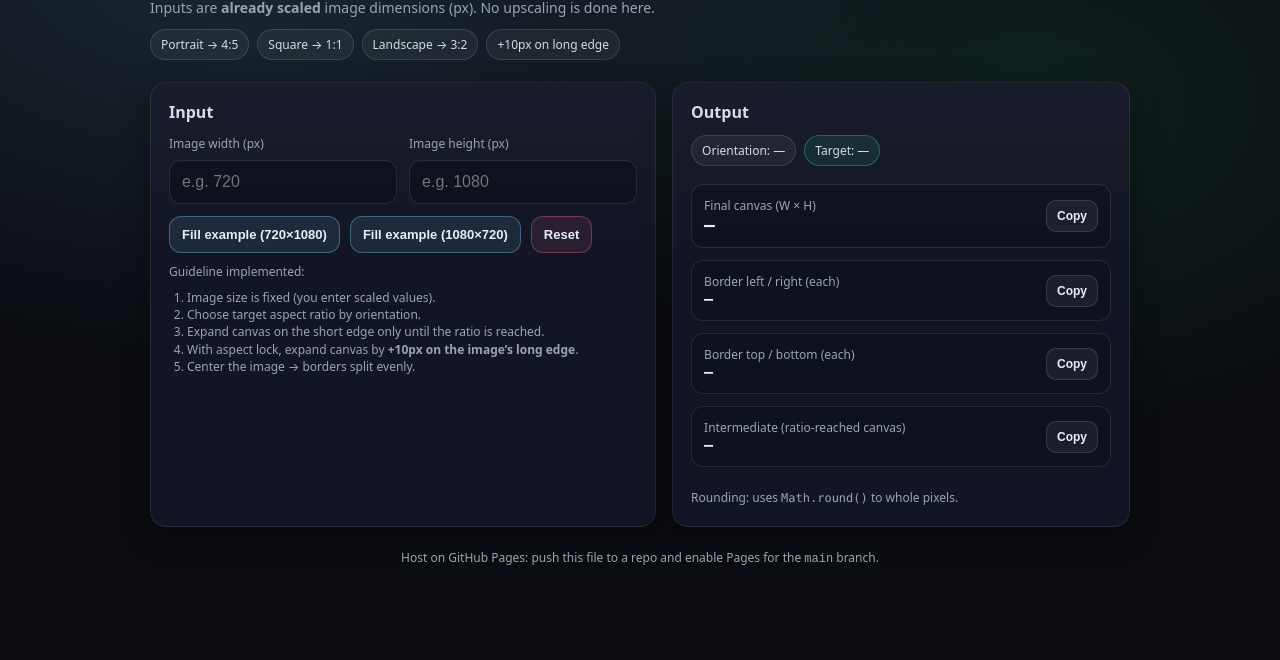
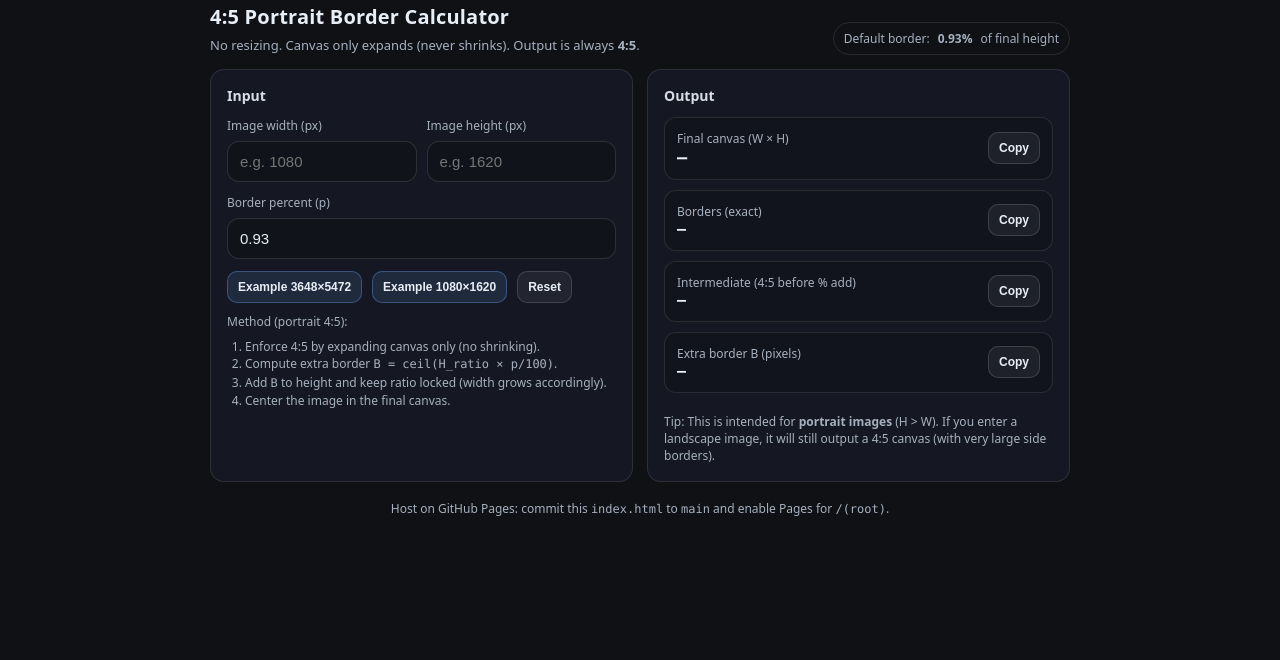
Before and after one commit to jonlanda/descarte-border-calculator, a plain HTML site: page index.html in a window 1280 px wide. Shown: the part 140-800 px from the top of the page. Drawn offline with Linux system fonts and the light colour scheme.

Commit message:
new version of webstie

```diff
--- a/index.html
+++ b/index.html
@@ -3,221 +3,129 @@
 <head>
   <meta charset="utf-8" />
   <meta name="viewport" content="width=device-width, initial-scale=1" />
-  <title>Instagram Border / Canvas Calculator</title>
+  <title>4:5 Portrait Border Calculator</title>
   <style>
-    :root {
-      --bg: #0b0d12;
-      --card: #121624;
-      --muted: #9aa4b2;
-      --text: #e8eef6;
-      --accent: #7dd3fc;
-      --danger: #fb7185;
-      --ok: #34d399;
-      --border: rgba(255,255,255,0.08);
-      --shadow: 0 10px 30px rgba(0,0,0,0.35);
-      --radius: 16px;
-      --mono: ui-monospace, SFMono-Regular, Menlo, Monaco, Consolas, "Liberation Mono", "Courier New", monospace;
-      --sans: ui-sans-serif, system-ui, -apple-system, Segoe UI, Roboto, Helvetica, Arial, "Apple Color Emoji", "Segoe UI Emoji";
+    :root{
+      --bg:#0f1115;
+      --card:#151822;
+      --text:#e8eef6;
+      --muted:#a7b0be;
+      --line:rgba(255,255,255,.10);
+      --accent:#6ea8fe;
+      --radius:14px;
+      --mono: ui-monospace, SFMono-Regular, Menlo, Monaco, Consolas, "Liberation Mono","Courier New", monospace;
+      --sans: ui-sans-serif, system-ui, -apple-system, Segoe UI, Roboto, Helvetica, Arial;
     }
-    * { box-sizing: border-box; }
-    body {
-      margin: 0;
-      font-family: var(--sans);
-      background: radial-gradient(1200px 700px at 20% 10%, rgba(125,211,252,0.14), transparent 60%),
-                  radial-gradient(900px 600px at 80% 30%, rgba(52,211,153,0.10), transparent 55%),
-                  var(--bg);
-      color: var(--text);
-      min-height: 100vh;
-      display: grid;
-      place-items: center;
-      padding: 24px;
+    *{box-sizing:border-box}
+    body{
+      margin:0;
+      font-family:var(--sans);
+      color:var(--text);
+      background:var(--bg);
+      min-height:100vh;
+      display:grid;
+      place-items:center;
+      padding:24px;
     }
-    .wrap {
-      width: min(980px, 100%);
-      display: grid;
-      gap: 16px;
+    .wrap{width:min(860px, 100%); display:grid; gap:14px;}
+    header{
+      display:flex; justify-content:space-between; align-items:flex-end; gap:12px; flex-wrap:wrap;
     }
-    header {
-      display: flex;
-      align-items: baseline;
-      justify-content: space-between;
-      gap: 12px;
-      flex-wrap: wrap;
+    h1{margin:0; font-size:20px; letter-spacing:.2px;}
+    .sub{margin:6px 0 0 0; color:var(--muted); font-size:13px; line-height:1.4;}
+    .pill{
+      display:inline-flex; align-items:center; gap:8px;
+      padding:7px 10px; border:1px solid var(--line); border-radius:999px;
+      color:var(--muted); font-size:12px;
     }
-    h1 {
-      margin: 0;
-      font-size: clamp(20px, 2.6vw, 28px);
-      letter-spacing: 0.2px;
+    .grid{display:grid; grid-template-columns:1fr 1fr; gap:14px;}
+    @media (max-width: 820px){ .grid{grid-template-columns:1fr;} }
+    .card{
+      background:var(--card);
+      border:1px solid var(--line);
+      border-radius:var(--radius);
+      padding:16px;
     }
-    .subtitle {
-      color: var(--muted);
-      font-size: 14px;
-      margin-top: 6px;
+    .card h2{
+      margin:0 0 12px 0;
+      font-size:14px;
+      color:rgba(232,238,246,.92);
     }
-    .grid {
-      display: grid;
-      grid-template-columns: 1.05fr 0.95fr;
-      gap: 16px;
+    .row{display:grid; grid-template-columns:1fr 1fr; gap:10px;}
+    .field{display:grid; gap:7px;}
+    label{font-size:12px; color:var(--muted);}
+    input{
+      width:100%;
+      padding:11px 12px;
+      border-radius:12px;
+      border:1px solid rgba(255,255,255,.12);
+      background:rgba(0,0,0,.18);
+      color:var(--text);
+      font-size:15px;
+      outline:none;
     }
-    @media (max-width: 860px) {
-      .grid { grid-template-columns: 1fr; }
+    input:focus{
+      border-color: rgba(110,168,254,.55);
+      box-shadow:0 0 0 4px rgba(110,168,254,.12);
     }
-    .card {
-      background: linear-gradient(180deg, rgba(255,255,255,0.03), transparent 40%), var(--card);
-      border: 1px solid var(--border);
-      border-radius: var(--radius);
-      box-shadow: var(--shadow);
-      padding: 18px;
+    .hint{margin-top:10px; color:var(--muted); font-size:12px; line-height:1.45;}
+    .out{
+      display:grid; gap:10px;
     }
-    .card h2 {
-      margin: 0 0 12px 0;
-      font-size: 16px;
-      color: rgba(232,238,246,0.92);
-      font-weight: 650;
+    .kv{
+      border:1px solid rgba(255,255,255,.10);
+      border-radius:12px;
+      background:rgba(0,0,0,.14);
+      padding:12px;
+      display:grid;
+      grid-template-columns:1fr auto;
+      gap:10px;
+      align-items:center;
     }
-    .row {
-      display: grid;
-      grid-template-columns: 1fr 1fr;
-      gap: 12px;
+    .k{color:var(--muted); font-size:12px;}
+    .v{font-family:var(--mono); font-weight:800; font-size:15px;}
+    .v.big{font-size:17px;}
+    button{
+      cursor:pointer;
+      border:1px solid rgba(255,255,255,.14);
+      background:rgba(255,255,255,.06);
+      color:var(--text);
+      padding:8px 10px;
+      border-radius:10px;
+      font-size:12px;
+      font-weight:700;
     }
-    .field {
-      display: grid;
-      gap: 8px;
+    button:hover{border-color:rgba(255,255,255,.22)}
+    .warn{
+      display:none;
+      margin-top:10px;
+      padding:10px 12px;
+      border-radius:12px;
+      border:1px solid rgba(255,193,7,.35);
+      background:rgba(255,193,7,.10);
+      color:rgba(255,255,255,.92);
+      font-size:12px;
+      line-height:1.45;
     }
-    label {
-      font-size: 12px;
-      color: var(--muted);
+    .btnrow{display:flex; gap:10px; flex-wrap:wrap; margin-top:12px;}
+    .primary{
+      border-color: rgba(110,168,254,.35);
+      background: rgba(110,168,254,.12);
     }
-    input[type="number"] {
-      width: 100%;
-      padding: 12px 12px;
-      border-radius: 12px;
-      border: 1px solid rgba(255,255,255,0.10);
-      background: rgba(0,0,0,0.25);
-      color: var(--text);
-      outline: none;
-      font-size: 16px;
-    }
-    input[type="number"]:focus {
-      border-color: rgba(125,211,252,0.55);
-      box-shadow: 0 0 0 4px rgba(125,211,252,0.08);
-    }
-    .btnrow {
-      display: flex;
-      gap: 10px;
-      margin-top: 12px;
-      flex-wrap: wrap;
-    }
-    button {
-      cursor: pointer;
-      border: 1px solid rgba(255,255,255,0.12);
-      background: rgba(255,255,255,0.06);
-      color: var(--text);
-      padding: 10px 12px;
-      border-radius: 12px;
-      font-weight: 600;
-      font-size: 13px;
-    }
-    button:hover { border-color: rgba(255,255,255,0.22); }
-    button:active { transform: translateY(1px); }
-    .primary {
-      border-color: rgba(125,211,252,0.35);
-      background: rgba(125,211,252,0.10);
-    }
-    .danger {
-      border-color: rgba(251,113,133,0.35);
-      background: rgba(251,113,133,0.10);
-    }
-    .note {
-      margin-top: 10px;
-      color: var(--muted);
-      font-size: 12px;
-      line-height: 1.45;
-    }
-    .out {
-      display: grid;
-      gap: 12px;
-    }
-    .pillrow {
-      display: flex;
-      gap: 8px;
-      flex-wrap: wrap;
-      margin-bottom: 6px;
-    }
-    .pill {
-      font-size: 12px;
-      padding: 6px 10px;
-      border-radius: 999px;
-      border: 1px solid rgba(255,255,255,0.12);
-      color: rgba(232,238,246,0.9);
-      background: rgba(255,255,255,0.05);
-    }
-    .pill.ok {
-      border-color: rgba(52,211,153,0.35);
-      background: rgba(52,211,153,0.10);
-    }
-    .kv {
-      display: grid;
-      grid-template-columns: 1fr auto;
-      gap: 10px;
-      padding: 12px;
-      border-radius: 12px;
-      border: 1px solid rgba(255,255,255,0.10);
-      background: rgba(0,0,0,0.18);
-      align-items: center;
-    }
-    .k {
-      color: var(--muted);
-      font-size: 12px;
-    }
-    .v {
-      font-family: var(--mono);
-      font-size: 15px;
-      font-weight: 700;
-      letter-spacing: 0.2px;
-    }
-    .v.big {
-      font-size: 18px;
-    }
-    .copy {
-      margin-left: 10px;
-      padding: 8px 10px;
-      font-size: 12px;
-      border-radius: 10px;
-    }
-    .warn {
-      margin-top: 10px;
-      padding: 10px 12px;
-      border-radius: 12px;
-      border: 1px solid rgba(251,113,133,0.35);
-      background: rgba(251,113,133,0.10);
-      color: rgba(255,255,255,0.92);
-      font-size: 12px;
-      display: none;
-    }
-    footer {
-      color: var(--muted);
-      font-size: 12px;
-      text-align: center;
-      margin-top: 6px;
-    }
-    a { color: var(--accent); text-decoration: none; }
-    a:hover { text-decoration: underline; }
+    footer{color:var(--muted); font-size:12px; text-align:center; padding-top:4px;}
+    code{font-family:var(--mono);}
   </style>
 </head>
 <body>
   <div class="wrap">
     <header>
       <div>
-        <h1>Instagram Border / Canvas Calculator</h1>
-        <div class="subtitle">Inputs are <b>already scaled</b> image dimensions (px). No upscaling is done here.</div>
+        <h1>4:5 Portrait Border Calculator</h1>
+        <p class="sub">
+          No resizing. Canvas only expands (never shrinks). Output is always <b>4:5</b>.
+        </p>
       </div>
-      <div class="pillrow" aria-label="rules">
-        <span class="pill">Portrait → 4:5</span>
-        <span class="pill">Square → 1:1</span>
-        <span class="pill">Landscape → 3:2</span>
-        <span class="pill">+10px on long edge</span>
-      </div>
+      <div class="pill">Default border: <b>0.93%</b> of final height</div>
     </header>
 
     <div class="grid">
@@ -227,278 +135,201 @@
         <div class="row">
           <div class="field">
             <label for="w">Image width (px)</label>
-            <input id="w" type="number" inputmode="numeric" min="1" step="1" placeholder="e.g. 720" />
+            <input id="w" type="number" min="1" step="1" placeholder="e.g. 1080" />
           </div>
           <div class="field">
             <label for="h">Image height (px)</label>
-            <input id="h" type="number" inputmode="numeric" min="1" step="1" placeholder="e.g. 1080" />
+            <input id="h" type="number" min="1" step="1" placeholder="e.g. 1620" />
           </div>
         </div>
 
-        <div class="btnrow">
-          <button class="primary" id="examplePortrait">Fill example (720×1080)</button>
-          <button class="primary" id="exampleLandscape">Fill example (1080×720)</button>
-          <button class="danger" id="reset">Reset</button>
+        <div class="field" style="margin-top:12px;">
+          <label for="p">Border percent (p)</label>
+          <input id="p" type="number" min="0" step="0.01" value="0.93" />
         </div>
 
-        <div class="note">
-          Guideline implemented:
-          <ol style="margin:8px 0 0 18px; padding:0;">
-            <li>Image size is fixed (you enter scaled values).</li>
-            <li>Choose target aspect ratio by orientation.</li>
-            <li>Expand canvas on the short edge only until the ratio is reached.</li>
-            <li>With aspect lock, expand canvas by <b>+10px on the image’s long edge</b>.</li>
-            <li>Center the image → borders split evenly.</li>
-          </ol>
+        <div class="btnrow">
+          <button class="primary" id="ex1">Example 3648×5472</button>
+          <button class="primary" id="ex2">Example 1080×1620</button>
+          <button id="reset">Reset</button>
         </div>
 
         <div class="warn" id="warn"></div>
+
+        <div class="hint">
+          Method (portrait 4:5):
+          <ol style="margin:8px 0 0 18px; padding:0;">
+            <li>Enforce 4:5 by expanding canvas only (no shrinking).</li>
+            <li>Compute extra border <code>B = ceil(H_ratio × p/100)</code>.</li>
+            <li>Add <code>B</code> to height and keep ratio locked (width grows accordingly).</li>
+            <li>Center the image in the final canvas.</li>
+          </ol>
+        </div>
       </section>
 
       <section class="card">
         <h2>Output</h2>
 
         <div class="out">
-          <div class="pillrow">
-            <span class="pill" id="orientationPill">Orientation: —</span>
-            <span class="pill ok" id="ratioPill">Target: —</span>
-          </div>
-
           <div class="kv">
             <div>
               <div class="k">Final canvas (W × H)</div>
               <div class="v big" id="finalWH">—</div>
             </div>
-            <button class="copy" id="copyFinal" disabled>Copy</button>
+            <button id="copyFinal" disabled>Copy</button>
           </div>
 
           <div class="kv">
             <div>
-              <div class="k">Border left / right (each)</div>
-              <div class="v" id="borderLR">—</div>
+              <div class="k">Borders (exact)</div>
+              <div class="v" id="borders">—</div>
             </div>
-            <button class="copy" id="copyLR" disabled>Copy</button>
+            <button id="copyBorders" disabled>Copy</button>
           </div>
 
           <div class="kv">
             <div>
-              <div class="k">Border top / bottom (each)</div>
-              <div class="v" id="borderTB">—</div>
+              <div class="k">Intermediate (4:5 before % add)</div>
+              <div class="v" id="ratioStep">—</div>
             </div>
-            <button class="copy" id="copyTB" disabled>Copy</button>
+            <button id="copyRatio" disabled>Copy</button>
           </div>
 
           <div class="kv">
             <div>
-              <div class="k">Intermediate (ratio-reached canvas)</div>
-              <div class="v" id="ratioCanvas">—</div>
+              <div class="k">Extra border B (pixels)</div>
+              <div class="v" id="Bpx">—</div>
             </div>
-            <button class="copy" id="copyRatioCanvas" disabled>Copy</button>
+            <button id="copyB" disabled>Copy</button>
           </div>
 
-          <div class="note">
-            Rounding: uses <span style="font-family:var(--mono)">Math.round()</span> to whole pixels.
+          <div class="hint">
+            Tip: This is intended for <b>portrait images</b> (H &gt; W). If you enter a landscape image, it will still output a 4:5 canvas (with very large side borders).
           </div>
         </div>
       </section>
     </div>
 
     <footer>
-      Host on GitHub Pages: push this file to a repo and enable Pages for the <code>main</code> branch.
+      Host on GitHub Pages: commit this <code>index.html</code> to <code>main</code> and enable Pages for <code>/(root)</code>.
     </footer>
   </div>
 
   <script>
-    // --- Helpers ---
     const $ = (id) => document.getElementById(id);
 
-    function round(n) {
-      return Math.round(n);
+    function clampPosInt(x) {
+      if (!Number.isFinite(x)) return null;
+      const n = Math.floor(x);
+      return n >= 1 ? n : null;
     }
 
-    function clampInt(n) {
-      if (!Number.isFinite(n)) return null;
-      const x = Math.floor(n);
-      if (x < 1) return null;
-      return x;
+    function copy(btn, text) {
+      return navigator.clipboard.writeText(text).then(() => {
+        const old = btn.textContent;
+        btn.textContent = "Copied!";
+        setTimeout(() => (btn.textContent = old), 900);
+      });
     }
 
-    function copyText(text) {
-      return navigator.clipboard.writeText(text);
-    }
+    /**
+     * 4:5 portrait canvas with percentage-based extra border.
+     * - No scaling
+     * - Never shrinks; only expands
+     * - Final ratio always 4:5
+     */
+    function calcPortrait45(W, H, p) {
+      const rw = 4, rh = 5;
 
-    // --- Core algorithm (inputs already scaled; no resizing here) ---
-    function compute(imgW, imgH) {
-      // Orientation
-      const isSquare = imgW === imgH;
-      const isPortrait = imgH > imgW;
-      const orientation = isSquare ? "Square" : (isPortrait ? "Portrait" : "Landscape");
+      // Enforce 4:5 without shrinking:
+      // Required height for 4:5 at current width:
+      const H_target = Math.ceil(W * rh / rw);
 
-      // Target ratio by orientation
-      let ratioW, ratioH, ratioLabel;
-      if (isSquare) { ratioW = 1; ratioH = 1; ratioLabel = "1:1"; }
-      else if (isPortrait) { ratioW = 4; ratioH = 5; ratioLabel = "4:5"; }
-      else { ratioW = 3; ratioH = 2; ratioLabel = "3:2"; }
+      // Height after ratio enforcement must be >= original height and >= target
+      const H_ratio = Math.max(H, H_target);
 
-      // Step: expand canvas only on short edge until ratio reached (no image scaling)
-      let canvasW_ratio, canvasH_ratio;
-      if (isPortrait) {
-        canvasW_ratio = imgW;
-        canvasH_ratio = round(imgW * ratioH / ratioW);
-        // Ensure we never shrink: if computed is smaller than image, expand the other side instead.
-        if (canvasH_ratio < imgH) {
-          canvasH_ratio = imgH;
-          canvasW_ratio = round(imgH * ratioW / ratioH);
-        }
-      } else if (isSquare) {
-        canvasW_ratio = imgW;
-        canvasH_ratio = imgH;
-      } else {
-        canvasH_ratio = imgH;
-        canvasW_ratio = round(imgH * ratioW / ratioH);
-        if (canvasW_ratio < imgW) {
-          canvasW_ratio = imgW;
-          canvasH_ratio = round(imgW * ratioH / ratioW);
-        }
-      }
+      // Width that matches 4:5 at H_ratio (may expand width)
+      const W_ratio = Math.ceil(H_ratio * rw / rh);
 
-      // Step: +10px on long edge with aspect lock
-      let finalW, finalH;
-      if (isSquare) {
-        // Keep square look: +10 on both
-        finalW = canvasW_ratio + 10;
-        finalH = canvasH_ratio + 10;
-      } else if (isPortrait) {
-        finalH = canvasH_ratio + 10;                   // long edge is height
-        finalW = round(finalH * ratioW / ratioH);      // keep target ratio
-      } else {
-        finalW = canvasW_ratio + 10;                   // long edge is width
-        finalH = round(finalW * ratioH / ratioW);      // keep target ratio
-      }
+      // Percentage-based extra border (based on the ratio-enforced long edge)
+      const B = Math.ceil(H_ratio * (p / 100));
 
-      // Borders per side (centered image)
-      const borderLR = round((finalW - imgW) / 2);
-      const borderTB = round((finalH - imgH) / 2);
+      // Add B to long edge, keep ratio locked
+      const H_final = H_ratio + B;
+      const W_final = Math.ceil(H_final * rw / rh);
+
+      // Exact borders vs original image (centered)
+      const padW = W_final - W;
+      const padH = H_final - H;
 
       return {
-        orientation, ratioLabel, ratioW, ratioH,
-        canvasW_ratio, canvasH_ratio,
-        finalW, finalH,
-        borderLR, borderTB
+        W_ratio, H_ratio,
+        B,
+        W_final, H_final,
+        left: Math.floor(padW / 2),
+        right: Math.ceil(padW / 2),
+        top: Math.floor(padH / 2),
+        bottom: Math.ceil(padH / 2),
       };
     }
 
-    // --- UI wiring ---
-    const wEl = $("w");
-    const hEl = $("h");
-    const warnEl = $("warn");
-
-    const orientationPill = $("orientationPill");
-    const ratioPill = $("ratioPill");
-
-    const finalWH = $("finalWH");
-    const borderLR = $("borderLR");
-    const borderTB = $("borderTB");
-    const ratioCanvas = $("ratioCanvas");
-
-    const copyFinal = $("copyFinal");
-    const copyLR = $("copyLR");
-    const copyTB = $("copyTB");
-    const copyRatioCanvas = $("copyRatioCanvas");
-
     function setWarn(msg) {
+      const el = $("warn");
       if (!msg) {
-        warnEl.style.display = "none";
-        warnEl.textContent = "";
+        el.style.display = "none";
+        el.textContent = "";
         return;
       }
-      warnEl.style.display = "block";
-      warnEl.textContent = msg;
-    }
-
-    function setCopyButtonsEnabled(enabled) {
-      [copyFinal, copyLR, copyTB, copyRatioCanvas].forEach(btn => btn.disabled = !enabled);
+      el.style.display = "block";
+      el.textContent = msg;
     }
 
     function render() {
-      const imgW = clampInt(Number(wEl.value));
-      const imgH = clampInt(Number(hEl.value));
+      const W = clampPosInt(Number($("w").value));
+      const H = clampPosInt(Number($("h").value));
+      const p = Number($("p").value);
 
-      if (!imgW || !imgH) {
-        orientationPill.textContent = "Orientation: —";
-        ratioPill.textContent = "Target: —";
-        finalWH.textContent = "—";
-        borderLR.textContent = "—";
-        borderTB.textContent = "—";
-        ratioCanvas.textContent = "—";
-        setCopyButtonsEnabled(false);
+      const valid = W && H && Number.isFinite(p) && p >= 0;
+
+      const btns = [$("copyFinal"), $("copyBorders"), $("copyRatio"), $("copyB")];
+      btns.forEach(b => b.disabled = !valid);
+
+      if (!valid) {
+        $("finalWH").textContent = "—";
+        $("borders").textContent = "—";
+        $("ratioStep").textContent = "—";
+        $("Bpx").textContent = "—";
         setWarn("");
         return;
       }
 
-      // Gentle warning: user guideline says inputs are already scaled and long edge <= 1080
-      const longEdge = Math.max(imgW, imgH);
-      if (longEdge > 1080) {
-        setWarn("Note: Your long edge is > 1080px. According to your guideline, scale it down first (no upscaling). The calculator still works, but your input might not match your workflow.");
+      if (H <= W) {
+        setWarn("This tool is meant for portraits (H > W). You entered a landscape or square image; output will still be 4:5, but borders may be huge.");
       } else {
         setWarn("");
       }
 
-      const res = compute(imgW, imgH);
+      const r = calcPortrait45(W, H, p);
 
-      orientationPill.textContent = `Orientation: ${res.orientation}`;
-      ratioPill.textContent = `Target: ${res.ratioLabel}`;
+      $("finalWH").textContent = `${r.W_final} × ${r.H_final}`;
+      $("ratioStep").textContent = `${r.W_ratio} × ${r.H_ratio}`;
+      $("Bpx").textContent = `${r.B}px`;
+      $("borders").textContent = `L ${r.left}px / R ${r.right}px / T ${r.top}px / B ${r.bottom}px`;
 
-      finalWH.textContent = `${res.finalW} × ${res.finalH}`;
-      borderLR.textContent = `${res.borderLR}px`;
-      borderTB.textContent = `${res.borderTB}px`;
-      ratioCanvas.textContent = `${res.canvasW_ratio} × ${res.canvasH_ratio}`;
-
-      // Copy actions
-      copyFinal.onclick = async () => {
-        await copyText(`${res.finalW}x${res.finalH}`);
-        copyFinal.textContent = "Copied!";
-        setTimeout(() => (copyFinal.textContent = "Copy"), 900);
-      };
-      copyLR.onclick = async () => {
-        await copyText(`${res.borderLR}`);
-        copyLR.textContent = "Copied!";
-        setTimeout(() => (copyLR.textContent = "Copy"), 900);
-      };
-      copyTB.onclick = async () => {
-        await copyText(`${res.borderTB}`);
-        copyTB.textContent = "Copied!";
-        setTimeout(() => (copyTB.textContent = "Copy"), 900);
-      };
-      copyRatioCanvas.onclick = async () => {
-        await copyText(`${res.canvasW_ratio}x${res.canvasH_ratio}`);
-        copyRatioCanvas.textContent = "Copied!";
-        setTimeout(() => (copyRatioCanvas.textContent = "Copy"), 900);
-      };
-
-      setCopyButtonsEnabled(true);
+      $("copyFinal").onclick = () => copy($("copyFinal"), `${r.W_final}x${r.H_final}`);
+      $("copyRatio").onclick = () => copy($("copyRatio"), `${r.W_ratio}x${r.H_ratio}`);
+      $("copyB").onclick = () => copy($("copyB"), `${r.B}`);
+      $("copyBorders").onclick = () => copy($("copyBorders"), `L${r.left} R${r.right} T${r.top} B${r.bottom}`);
     }
 
-    wEl.addEventListener("input", render);
-    hEl.addEventListener("input", render);
+    $("w").addEventListener("input", render);
+    $("h").addEventListener("input", render);
+    $("p").addEventListener("input", render);
 
-    $("examplePortrait").addEventListener("click", () => {
-      wEl.value = 720;
-      hEl.value = 1080;
-      render();
-    });
-    $("exampleLandscape").addEventListener("click", () => {
-      wEl.value = 1080;
-      hEl.value = 720;
-      render();
-    });
-    $("reset").addEventListener("click", () => {
-      wEl.value = "";
-      hEl.value = "";
-      render();
-    });
+    $("ex1").addEventListener("click", () => { $("w").value = 3648; $("h").value = 5472; render(); });
+    $("ex2").addEventListener("click", () => { $("w").value = 1080; $("h").value = 1620; render(); });
+    $("reset").addEventListener("click", () => { $("w").value = ""; $("h").value = ""; $("p").value = 0.93; render(); });
 
-    // initial render
     render();
   </script>
 </body>
```
